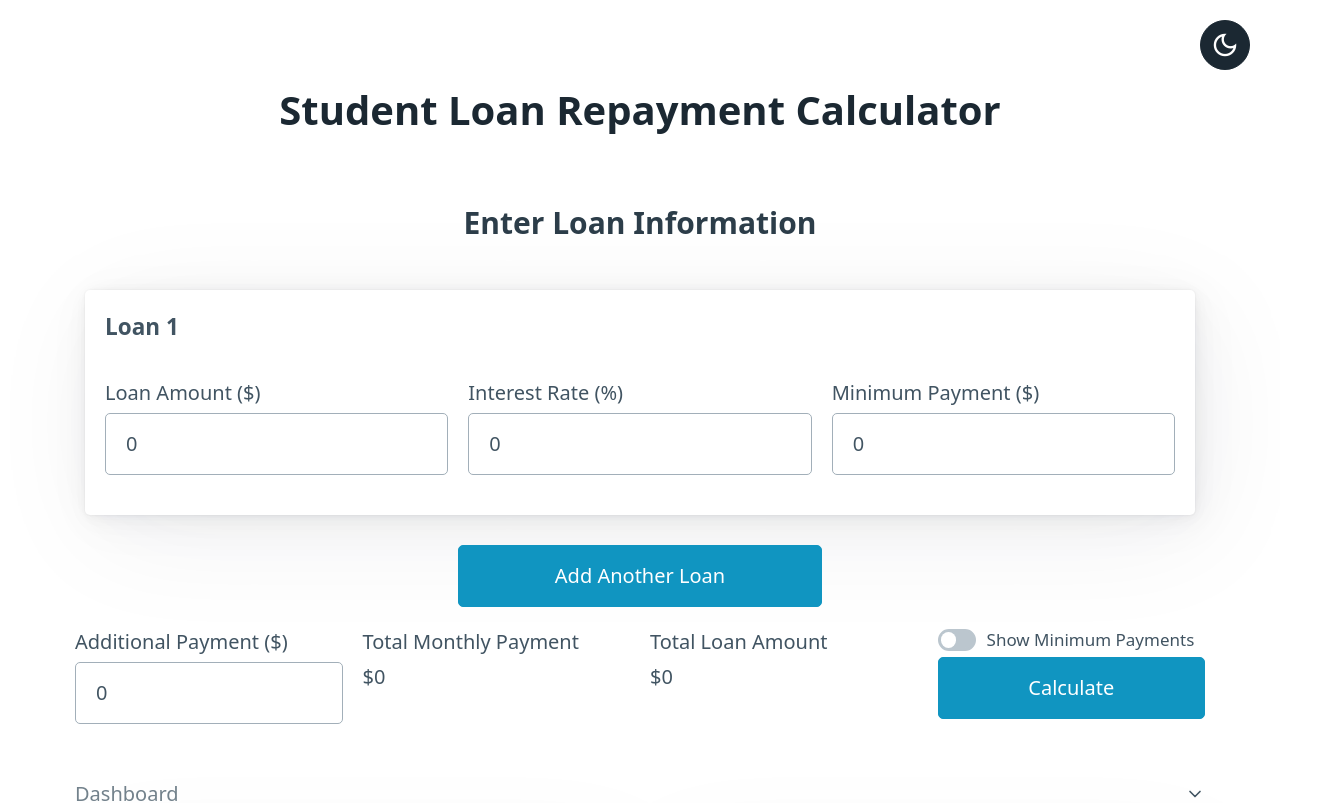
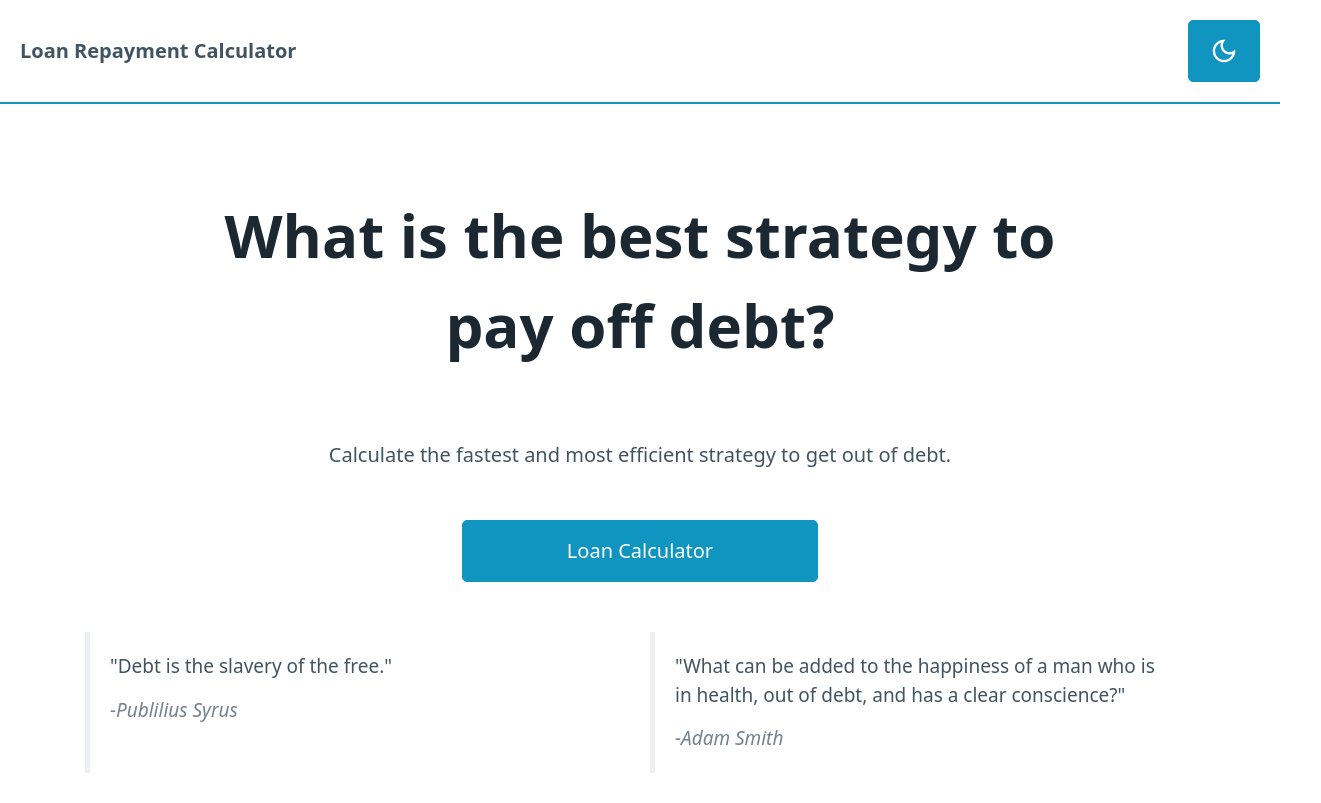
Before and after one commit to koltonostler/loan-repayment-calculator, a SvelteKit app: page / in a window 1280 px wide. Shown: the top 803 px of the page, 1321 px wide, since content can reach past the window. Built offline with nearby package versions, Linux system fonts and the light colour scheme.

Commit message:
Create Hero Page
Create a hero landing page for website, redid dark/light switch

```diff
--- a/src/components/Dashboard.svelte
+++ b/src/components/Dashboard.svelte
@@ -8,7 +8,7 @@
 <div class="grid">
 
     <article>
-        <h4>Avalanche Approach</h4>
+        <h4>Avalanche Approach <span class="info" data-tooltip="Pay off your loans from highest interest rate to lowest interest rate">&#9432</span></h4>
 
         <label for="avalanche-time">Total time to pay off all loans</label>
         <span id="avalanche-time">{(avalancheData[0] / 12).toFixed(2)} years</span>
@@ -19,7 +19,7 @@
 
     </article>
     <article>
-        <h4>Snowball Approach</h4>
+        <h4>Snowball Approach <span class="info" data-tooltip="Pay off your loans from smallest balance to highest balance">&#9432</span></h4>
 
         <label for="snowball-time">Total time to pay off all loans</label>
         <span id="snowball-time">{(snowballData[0] / 12).toFixed(2)} years</span>
@@ -31,7 +31,7 @@
     </article>
     {#if showMin}
         <article>
-            <h4>Minimum Payments</h4>
+            <h4>Minimum Payments <span class="info" data-tooltip="Only making minimum payments on all loans">&#9432</span></h4>
 
             <label for="min-time">Total time to pay off all loans</label>
             <span id="min-time">{(minPaymentData[0] / 12).toFixed(2)} years</span>
@@ -45,6 +45,9 @@
 </div>
 
 <style>
+    .info {
+        font-size: .95rem;
+    }
     article {
         margin: 1rem 0rem;
         padding: 2rem;
@@ -56,4 +59,5 @@
     span {
         font-weight: bold;
     }
+
 </style>
--- a/src/routes/+page.svelte
+++ b/src/routes/+page.svelte
@@ -307,14 +307,48 @@ const toggleTheme = () => {
 
 </script>
 
+
 <body class="container">
-    <button class="material-symbols-outlined theme-btn contrast" on:click={toggleTheme}>
-        dark_mode
-    </button>
-
-
-    <main>
-        <h1>Student Loan Repayment Calculator</h1>
+    <nav class="container-fluid">
+        <ul>
+          <li><strong>Loan Repayment Calculator</strong></li>
+        </ul>
+        <ul>
+            <li>
+                <button class="material-symbols-outlined theme-btn" on:click={toggleTheme}>
+                dark_mode
+                </button>
+            </li>
+        </ul>
+    </nav>
+    <header class="container">
+        <div id="main-header">
+            <h1>What is the best strategy to pay off debt?</h1>
+        </div>
+        <div class="container" id="header-description">
+            Calculate the fastest and most efficient strategy to get out of debt.
+        </div>
+        <div class="grid">
+            <div></div>
+            <button on:click={()=> {document.getElementById('main').scrollIntoView({behavior: "smooth"});}}>Loan Calculator</button>
+            <div></div>
+        </div>
+        <div class="grid">
+            <blockquote>
+                "Debt is the slavery of the free."
+                <footer>
+                    <cite>-Publilius Syrus</cite>
+                </footer>
+            </blockquote>
+            <blockquote>
+                "What can be added to the happiness of a man who is in health, out of debt, and has a clear conscience?"
+                <footer>
+                  <cite>-Adam Smith</cite>
+                </footer>
+              </blockquote>
+        </div>
+    </header>
+    <main id="main">
         <section>
             <h3>Enter Loan Information</h3>
             <form id="myForm" on:submit|preventDefault = {handleCalcLoans}>
@@ -330,20 +364,20 @@ const toggleTheme = () => {
                 <button on:click|preventDefault = {handleAddLoan}>Add Another Loan</button>
                 <div></div>
             </div>
-            <div class="grid" style="margin-bottom: 2rem;">
-                <div>
+            <div class="grid" style="margin: 2rem;">
+                <div class="dashboard">
                     <label for="add-payment">Additional Payment ($)</label>
                     <input bind:value={additionalPayment} type="number" id="add-payment" min="0">
                 </div>
-                <div>
+                <div class="dashboard">
                     <label for="month-payment">Total Monthly Payment</label>
-                    <div>${loans.reduce((acc, curr) => {
+                    <div style="padding: .75rem 1rem;">${loans.reduce((acc, curr) => {
                         return acc + curr.minPayment;
                     }, additionalPayment)}</div>
                 </div>
-                <div>
+                <div class="dashboard">
                     <label for="loan-amount">Total Loan Amount</label>
-                    <div>${loans.reduce((acc, curr) => {
+                    <div style="padding: .75rem 1rem;">${loans.reduce((acc, curr) => {
                         return acc + curr.loanAmount;
                     }, 0)}</div>
                 </div>
@@ -381,7 +415,14 @@ const toggleTheme = () => {
     h3, h1 {
         text-align: center;
     }
-
+    h1 {
+        font-size: 3rem;
+        margin: 1rem;
+        padding: 1rem 5rem;
+    }
+    .dashboard {
+        padding: 1rem 0rem;
+    }
     .min-switch {
         font-size: .85rem;
     }
@@ -389,17 +430,40 @@ const toggleTheme = () => {
         display: flex;
         justify-content: center;
         align-items: center;
-        position: fixed;
-        width: 50px;
-        height: 50px;
-        right: 30px;
-        top: 20px;
-        border-radius: 50%;
         font-size: 1.5rem;
+    }
+    #header-description {
+        text-align: center;
+        padding: 1rem 5rem;
+        margin: 1.5rem 0;
+    }
+
+    blockquote {
+        font-size: .95rem;
+    }
+
+    nav {
+        position: absolute;
+        top: 0;
+        left: 0;
+        background-color: var(--card-background-color);
+        border-bottom: 2px solid var(--primary);
     }
     .chart-container {
         display: flex;
         justify-content: center;
         align-items: center;
+        margin: 0;
+    }
+    header {
+        padding: .5rem;
+        margin: 7rem 0;
+    }
+
+    @media screen and (max-width: 768px) {
+        h1 {
+            font-size: 2rem;
+            padding: 1rem 2rem;
+        }
     }
 </style>
```
